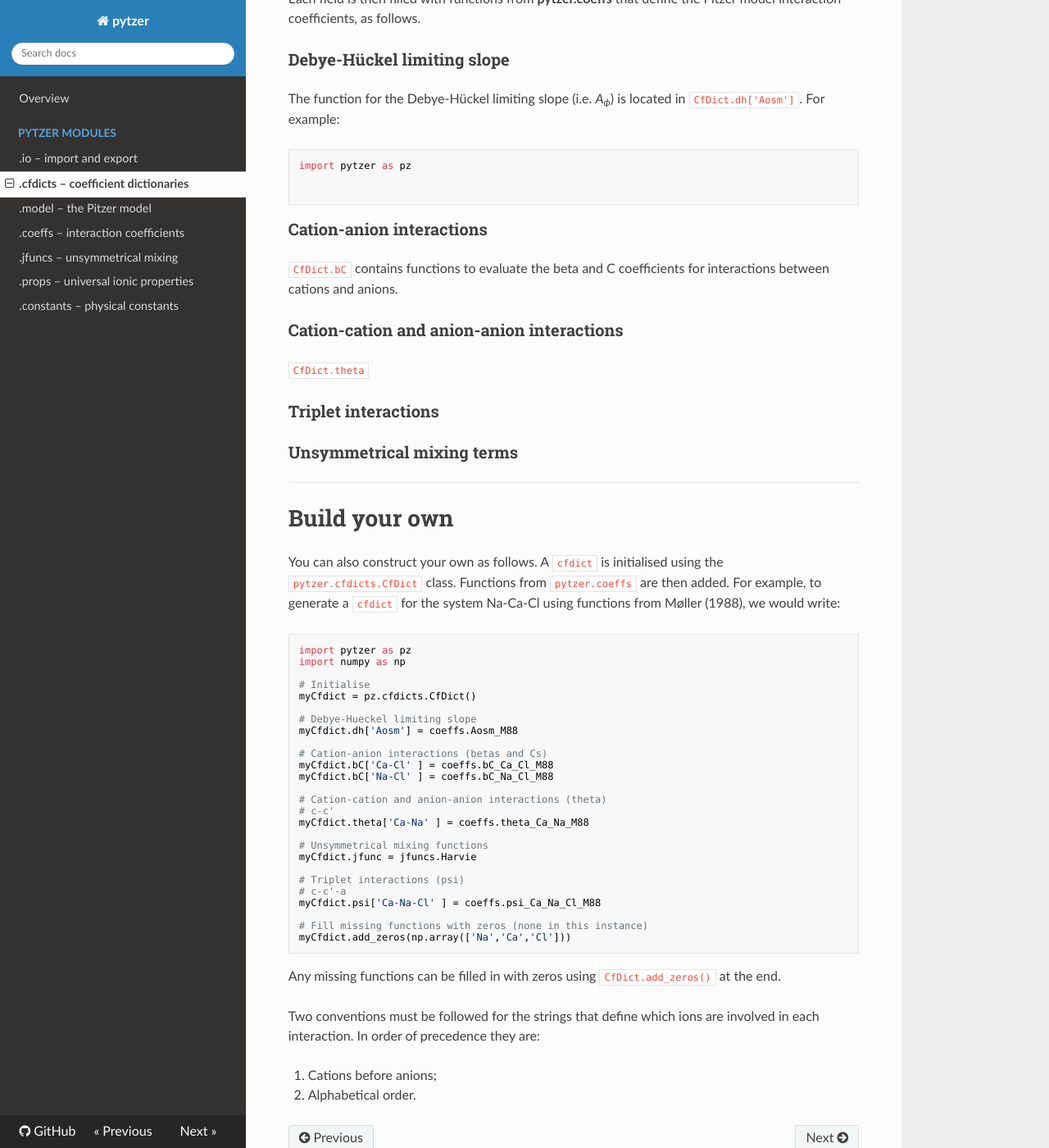
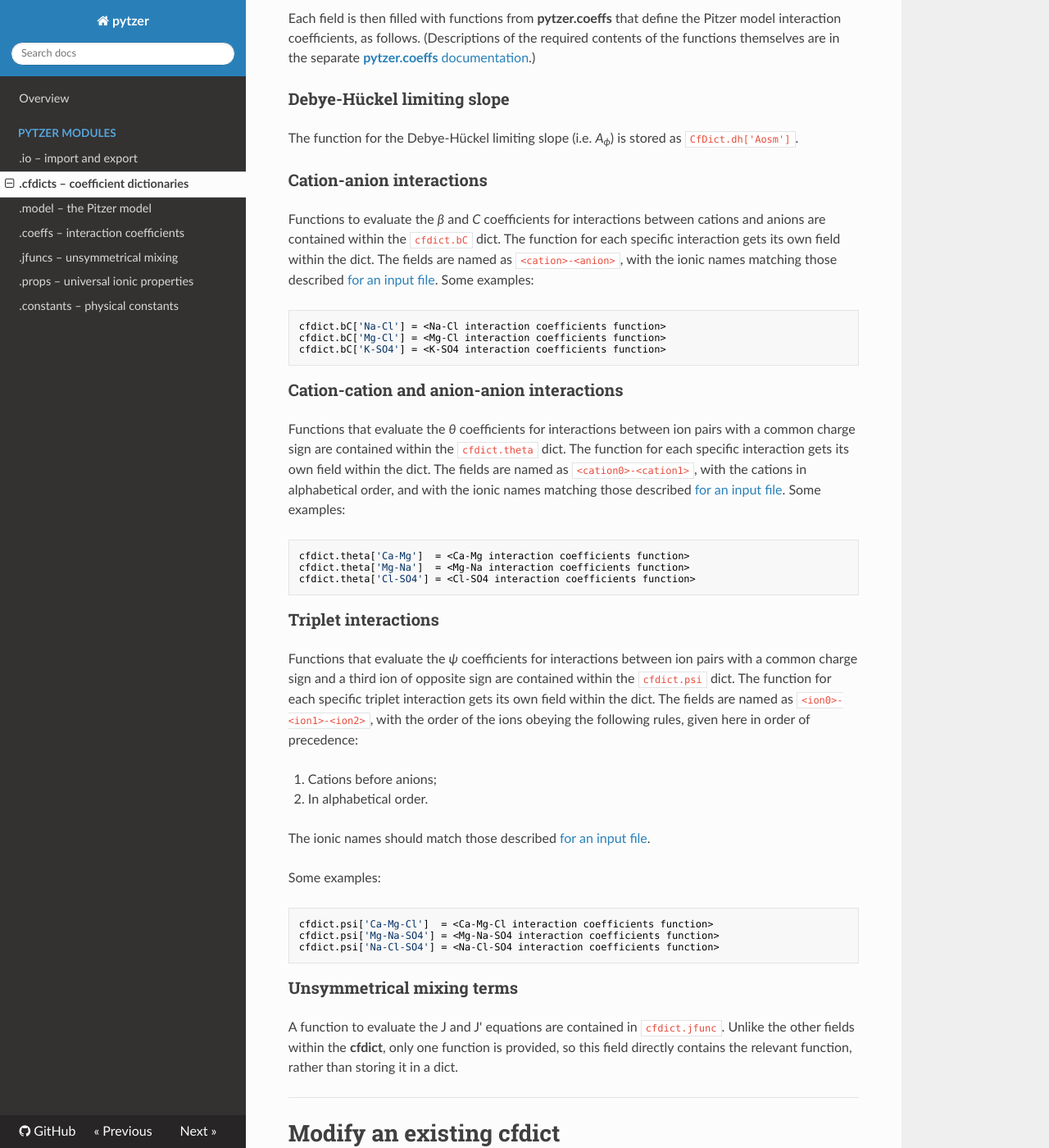
Before and after one commit to mvdh7/pytzer, an MkDocs documentation site: the page built from docs/modules/cfdicts.md, in a window 1280 px wide and 1400 px high, scrolled down 1614 px. Shown: the whole window at 82% size. Built offline with MkDocs 1.6.1, drawn with Linux system fonts in a browser that asks for light colours; nearby versions of some CDN libraries; some of the changed text lies outside the part shown.

Commit message:
Completed first draft explanation of cfdicts

````diff
--- a/docs/modules/cfdicts.md
+++ b/docs/modules/cfdicts.md
@@ -40,9 +40,9 @@ Several ready-to-use **cfdicts** are available in this module.
 
 <hr />
 
-# Modify an existing cfdict
+# How cfdicts work
 
-To modify an existing **cfdict** it is necessary to understand how they are used within **pytzer**, as follows. A basic understanding of the workings of the Pitzer model is assumed.
+To modify an existing **cfdict**, or create a new one, it is first necessary to understand how they are used within **pytzer**, as follows. A basic understanding of the workings of the Pitzer model is assumed.
 
 A **cfdict** is an object of the class `CfDict` as defined within **pytzer.cfdicts**. From the initalisation function we can see that it contains the following fields:
 
@@ -58,40 +58,78 @@ class CfDict:
         self.psi   = {}
 ```
 
-Each field is then filled with functions from **pytzer.coeffs** that define the Pitzer model interaction coefficients, as follows.
+Each field is then filled with functions from **pytzer.coeffs** that define the Pitzer model interaction coefficients, as follows. (Descriptions of the required contents of the functions themselves are in the separate <a href="../coeffs"><strong>pytzer.coeffs</strong> documentation</a>.)
+
 
 ### Debye-Hückel limiting slope
 
-The function for the Debye-Hückel limiting slope (i.e. <i>A<sub>ϕ</sub></i>) is located in `CfDict.dh['Aosm']`. For example:
+The function for the Debye-Hückel limiting slope (i.e. <i>A<sub>ϕ</sub></i>) is stored as `CfDict.dh['Aosm']`.
+
+### Cation-anion interactions
+
+Functions to evaluate the *β* and *C* coefficients for interactions between cations and anions are contained within the `cfdict.bC` dict. The function for each specific interaction gets its own field within the dict. The fields are named as `<cation>-<anion>`, with the ionic names matching those described [for an input file](../io/#pytzeriogetmols). Some examples:
+
+```python
+cfdict.bC['Na-Cl'] = <Na-Cl interaction coefficients function>
+cfdict.bC['Mg-Cl'] = <Mg-Cl interaction coefficients function>
+cfdict.bC['K-SO4'] = <K-SO4 interaction coefficients function>
+```
+
+### Cation-cation and anion-anion interactions
+
+Functions that evaluate the *θ* coefficients for interactions between ion pairs with a common charge sign are contained within the `cfdict.theta` dict. The function for each specific interaction gets its own field within the dict. The fields are named as `<cation0>-<cation1>`, with the cations in alphabetical order, and with the ionic names matching those described [for an input file](../io/#pytzeriogetmols). Some examples:
+
+```python
+cfdict.theta['Ca-Mg']  = <Ca-Mg interaction coefficients function>
+cfdict.theta['Mg-Na']  = <Mg-Na interaction coefficients function>
+cfdict.theta['Cl-SO4'] = <Cl-SO4 interaction coefficients function>
+```
+
+### Triplet interactions
+
+Functions that evaluate the *ψ* coefficients for interactions between ion pairs with a common charge sign and a third ion of opposite sign are contained within the `cfdict.psi` dict. The function for each specific triplet interaction gets its own field within the dict. The fields are named as `<ion0>-<ion1>-<ion2>`, with the order of the ions obeying the following rules, given here in order of precedence:
+
+  1. Cations before anions;
+
+  1. In alphabetical order.
+
+The ionic names should match those described [for an input file](../io/#pytzeriogetmols).
+
+Some examples:
+
+```python
+cfdict.psi['Ca-Mg-Cl']  = <Ca-Mg-Cl interaction coefficients function>
+cfdict.psi['Mg-Na-SO4'] = <Mg-Na-SO4 interaction coefficients function>
+cfdict.psi['Na-Cl-SO4'] = <Na-Cl-SO4 interaction coefficients function>
+```
+
+### Unsymmetrical mixing terms
+
+A function to evaluate the J and J' equations are contained in `cfdict.jfunc`. Unlike the other fields within the **cfdict**, only one function is provided, so this field directly contains the relevant function, rather than storing it in a dict.
+
+<hr />
+
+# Modify an existing cfdict
+
+The functions within an existing cfdict can easily be switched by reassignment. For example, if you wanted to use the Møller (1988) model, but replace only the Na-Cl interaction equations with the model of Archer (1992), you could write:
 
 ```python
 import pytzer as pz
 
+# Get Møller (1988) cfdict
+cfdict = pz.cfdicts.M88
 
+# Update Na-Cl interaction function to Archer (1992)
+cfdict.bC['Na-Cl'] = pz.coeffs.bC_Na_Cl_A92ii
 ```
 
-### Cation-anion interactions
-
-`CfDict.bC` contains functions to evaluate the beta and C coefficients for interactions between cations and anions.
-
-
-### Cation-cation and anion-anion interactions
-
-`CfDict.theta`
-
-### Triplet interactions
-
-
-
-### Unsymmetrical mixing terms
-
-
+Note that the statement to get the **cfdict** (`cfdict = pz.cfdicts.M88`) only references, not copies, from **pytzer.cfdicts**.
 
 <hr />
 
 # Build your own
 
-You can also construct your own as follows. A `cfdict` is initialised using the `pytzer.cfdicts.CfDict` class. Functions from `pytzer.coeffs` are then added. For example, to generate a `cfdict` for the system Na-Ca-Cl using functions from Møller (1988), we would write:
+You can also construct your own **cfdict** from scratch. In the example below, we initialise a `cfdict` using the `pytzer.cfdicts.CfDict` class. We add functions from `pytzer.coeffs` for the system Na-Ca-Cl using functions from Møller (1988). Finally, we use the method `add_zeros` to fill out any interactions that we have neglected to provide functions for with zeros.
 
 ```python
 import pytzer as pz
@@ -122,10 +160,10 @@ myCfdict.psi['Ca-Na-Cl' ] = coeffs.psi_Ca_Na_Cl_M88
 myCfdict.add_zeros(np.array(['Na','Ca','Cl']))
 ```
 
-Any missing functions can be filled in with zeros using `CfDict.add_zeros()` at the end.
+To explicitly assign zeros to any interaction (i.e. the interaction is ignored by the model), you can use the appropriate zero-functions from **pytzer.coeffs**:
 
-Two conventions must be followed for the strings that define which ions are involved in each interaction. In order of precedence they are:
-
-  1. Cations before anions;
-
-  1. Alphabetical order.
+```python
+myCfdict.bC['Ba-SO4']   = coeffs.bC_zero    # ignore Ba-SO4 interactions
+myCfdict.bC['H-Na']     = coeffs.theta_zero # ignore H-Na interactions
+myCfdict.psi['H-Mg-OH'] = coeffs.psi_zero   # ignore H-Mg-OH interactions
+```
````
